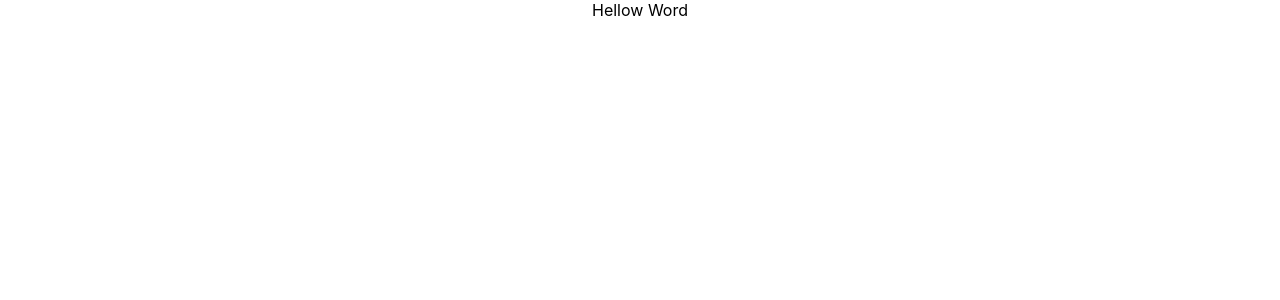
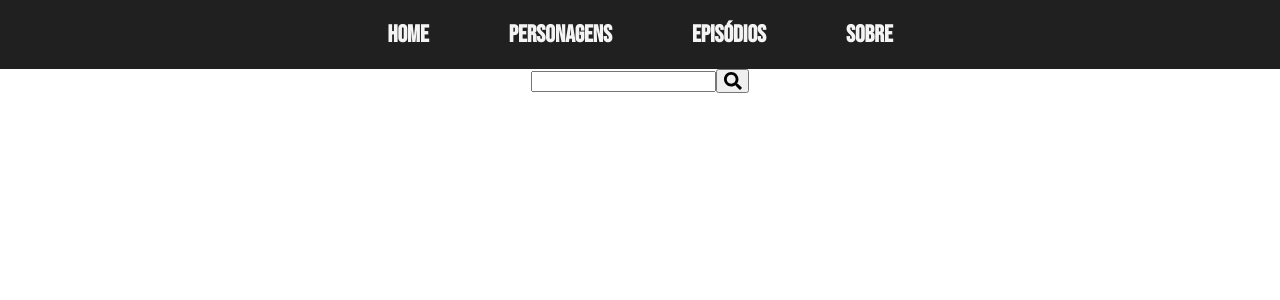
Before and after one commit to Ruth1312/rick-morty-react, a React (Create React App) app: page /personagens in a window 1280 px wide. Shown: the top 300 px of the page. Built offline with nearby package versions, Linux system fonts and the light colour scheme.

Commit message:
Criando o Search

```diff
--- a/src/Pages/Personagens/index.js
+++ b/src/Pages/Personagens/index.js
@@ -1,10 +1,44 @@
-function Personagens(){
-    return(
+import { useEffect, useState } from "react";
+import HeaderResponsive from "../../components/HeaderResponsivo";
+import api from "../../Api";
+import { FontAwesomeIcon } from '@fortawesome/react-fontawesome';
+import { faSearch } from '@fortawesome/free-solid-svg-icons';
+
+ function Personagens() {
+
+    const [data, setData] = useState(null);
+    const [name, setName] = useState("");
+
+    useEffect( ()=> {
+        // async function loadAll() {
+        //     let res = await api.getPersonagemByName();
+        //     setData(res.data)
+        //     console.log(res.data)
+        // }
+        // loadAll();
+    }, []);
+
+    function clickMouse(event){
+        event.preventDefault();
+        console.log("Escolhendo o Nome:", name)
+
+    }
+    return (
+
         <div>
-            Hellow Word
+            <HeaderResponsive />
+            <div className="search-container">
+                <form onSubmit={clickMouse}>
+                    <input onChange={(event)=> {
+                        setName(event.target.value);
+                    }}/>
+                    <button type="submit">
+                        <FontAwesomeIcon icon={faSearch} size="lg" />
+                    </button>
+                </form>
+            </div>
         </div>
+
     );
-
 }
-
 export default Personagens;
```
